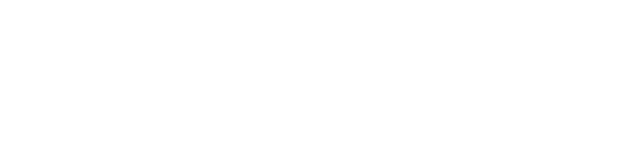
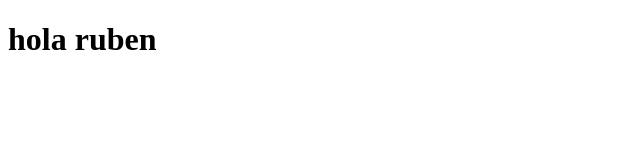
Before and after one commit to rubenrodriguez0/prueba1, a plain HTML site: page index.html in a window 1280 px wide. Shown: the whole page, without its empty margins (0-640 px from the left). Drawn offline with Linux system fonts and the light colour scheme.

Commit message:
segundo cambio

```diff
--- a/index.html
+++ b/index.html
@@ -6,6 +6,7 @@
     <title>Document</title>
 </head>
 <body>
+    <h1>hola ruben </h1>
 
 </body>
 </html>
```
